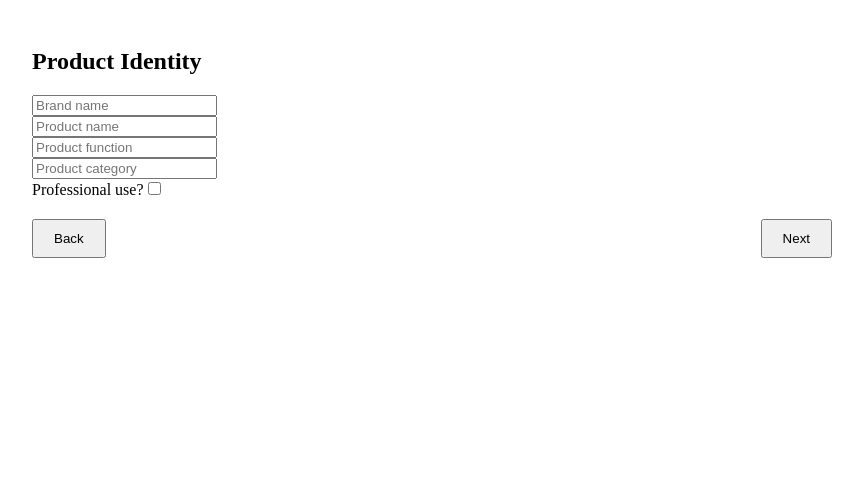
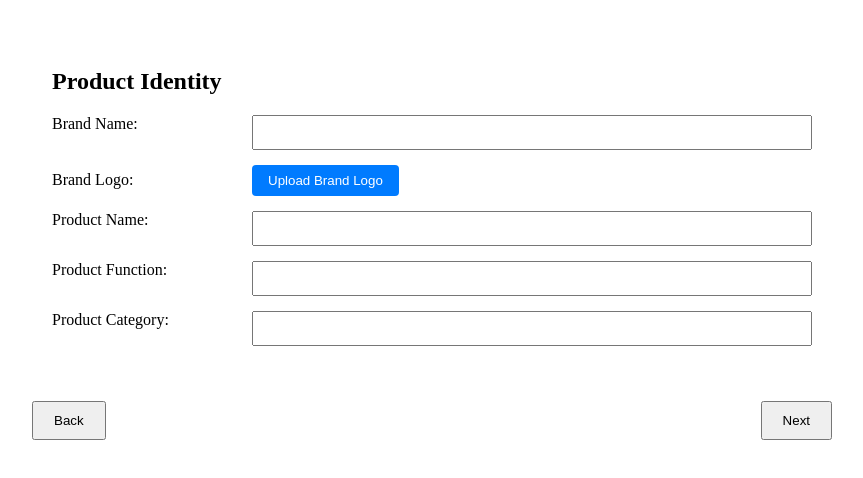
Before and after one commit to admwan/costool-label-app-cra, a React (Create React App) app: page /product-identity in a window 1280 px wide. Shown: the top 478 px of the page, without its empty margins (208-1071 px from the left). Built offline with nearby package versions, Linux system fonts and the light colour scheme.

Commit message:
All pages behave correctly and the flow is OK

```diff
--- a/src/App.js
+++ b/src/App.js
@@ -1,7 +1,14 @@
-import { BrowserRouter as Router, Routes, Route, useNavigate } from 'react-router-dom';
-import { useState } from 'react';
+import { BrowserRouter as Router, Routes, Route, Navigate, useNavigate } from 'react-router-dom';
+import { useState, useEffect } from 'react';
+import { ProductProvider, useProduct } from './context/ProductContext';
 import ErrorModal from './components/ErrorModal';
-import { ProductProvider, useProduct } from './context/ProductContext';
+import WelcomePage from './pages/WelcomePage';
+import ProjectContextPage from './pages/ProjectContextPage';
+import ProductIdentityPage from './pages/ProductIdentityPage';
+import PackagingDataPage from './pages/PackagingDataPage';
+import MarketingClaimsPage from './pages/MarketingClaimsPage';
+import SupplyChainPage from './pages/SupplyChainPage';
+import CompletionPage from './pages/CompletionPage';
 import {
   validateProjectContext,
   validateProductIdentity,
@@ -9,16 +16,11 @@ import {
   validateMarketingClaims,
   validateSupplyChain
 } from './utils/validators';
-import ProjectContextPage from './pages/ProjectContextPage';
-import ProductIdentityPage from './pages/ProductIdentityPage';
-import PackagingDataPage from './pages/PackagingDataPage';
-import MarketingClaimsPage from './pages/MarketingClaimsPage';
-import SupplyChainPage from './pages/SupplyChainPage';
 import './App.css';
 
-// Define pages with their validators
-const pages = [
-  { path: '/', element: <ProjectContextPage />, validator: validateProjectContext },
+// Define pages excluding Welcome and Completion
+const dataEntryPages = [
+  { path: '/project-context', element: <ProjectContextPage />, validator: validateProjectContext },
   { path: '/product-identity', element: <ProductIdentityPage />, validator: validateProductIdentity },
   { path: '/packaging-data', element: <PackagingDataPage />, validator: validatePackagingData },
   { path: '/marketing-claims', element: <MarketingClaimsPage />, validator: validateMarketingClaims },
@@ -30,8 +32,8 @@ function PageWithNavigation({ index }) {
   const { data } = useProduct();
   const [showModal, setShowModal] = useState(false);
   const [modalErrors, setModalErrors] = useState({});
-  const PageComponent = pages[index].element.type;
-  const validator = pages[index].validator;
+  const PageComponent = dataEntryPages[index].element.type;
+  const validator = dataEntryPages[index].validator;
 
   const goNext = () => {
     const validationErrors = validator(data);
@@ -39,18 +41,30 @@ function PageWithNavigation({ index }) {
       setModalErrors(validationErrors);
       setShowModal(true);
     } else {
-      navigate(pages[(index + 1) % pages.length].path);
+      const nextIndex = index + 1;
+      if (nextIndex < dataEntryPages.length) {
+        navigate(dataEntryPages[nextIndex].path);
+      } else {
+        navigate('/completion');
+      }
     }
   };
 
-  const goBack = () => navigate(pages[(index - 1 + pages.length) % pages.length].path);
+  const goBack = () => {
+    const prevIndex = index - 1;
+    if (prevIndex >= 0) {
+      navigate(dataEntryPages[prevIndex].path);
+    } else {
+      navigate('/welcome');
+    }
+  };
 
   return (
     <div className="page-container">
       <PageComponent />
-      <div className="navigation-buttons">
-        <button onClick={goBack}>Back</button>
-        <button onClick={goNext}>Next</button>
+      <div className="navigation-buttons" style={{ marginTop: '20px', display: 'flex', justifyContent: 'space-between' }}>
+        <button onClick={goBack} style={{ padding: '10px 20px' }}>Back</button>
+        <button onClick={goNext} style={{ padding: '10px 20px' }}>Next</button>
       </div>
       {showModal && (
         <ErrorModal
@@ -63,19 +77,26 @@ function PageWithNavigation({ index }) {
 }
 
 
+function App() {
+  // Clear localStorage when the app loads
+  useEffect(() => {
+    localStorage.removeItem('productData');
+  }, []);
 
-function App() {
   return (
     <ProductProvider>
       <Router>
         <Routes>
-          {pages.map((page, index) => (
+          <Route path="/welcome" element={<WelcomePage />} />
+          {dataEntryPages.map((page, index) => (
             <Route
               key={page.path}
               path={page.path}
               element={<PageWithNavigation index={index} />}
             />
           ))}
+          <Route path="/completion" element={<CompletionPage />} />
+          <Route path="*" element={<Navigate to="/welcome" replace />} />
         </Routes>
       </Router>
     </ProductProvider>
--- /dev/null
+++ b/src/pages/CompletionPage.jsx
@@ -0,0 +1,32 @@
+import { useProduct } from "../context/ProductContext";
+
+export default function CompletionPage() {
+  const { data } = useProduct();
+
+  const handleSubmit = () => {
+    alert("Your data has been submitted successfully!");
+    console.log("Submitted data:", data);
+    // Here, you can add logic to send data to a backend or API
+  };
+
+  return (
+    <div style={{ textAlign: 'center', padding: '20px' }}>
+      <h1>Data Entry Complete</h1>
+      <p>You have successfully filled in all the required information.</p>
+      <button
+        onClick={handleSubmit}
+        style={{
+          padding: '10px 20px',
+          fontSize: '16px',
+          backgroundColor: '#28a745',
+          color: 'white',
+          border: 'none',
+          borderRadius: '5px',
+          cursor: 'pointer'
+        }}
+      >
+        Submit Data
+      </button>
+    </div>
+  );
+}
--- a/src/pages/ProductIdentityPage.jsx
+++ b/src/pages/ProductIdentityPage.jsx
@@ -6,63 +6,119 @@ export default function ProductIdentityPage() {
   const { data, update } = useProduct();
   const [errors, setErrors] = useState({});
 
-  const handleBlur = () => {
-    const validationErrors = validateProductIdentity(data);
-    setErrors(validationErrors);
+  const handleFileChange = (e) => {
+    const file = e.target.files[0];
+    if (!file) return;
+
+    const validTypes = ['image/jpeg', 'image/svg+xml', 'application/pdf', 'image/webp'];
+    if (!validTypes.includes(file.type)) {
+      alert('Please upload a valid file (PDF, SVG, JPG, or WEBP).');
+      return;
+    }
+
+    const reader = new FileReader();
+    reader.onload = (event) => {
+      const base64String = event.target.result;
+      update({ brandLogo: base64String, brandLogoName: file.name });
+    };
+    reader.readAsDataURL(file);
   };
 
   return (
-    <div>
+    <div style={{ maxWidth: '800px', margin: '0 auto', padding: '20px' }}>
       <h2>Product Identity</h2>
 
-      <div>
+      <div style={{ display: 'flex', marginBottom: '15px' }}>
+        <label style={{ width: '200px', textAlign: 'left' }}>Brand Name:</label>
+        <div style={{ flex: 1 }}>
           <input
-          placeholder="Brand name"
-          value={data.brand || ""}
-          onChange={(e) => update({ brand: e.target.value })}
-          onBlur={handleBlur}
+            type="text"
+            value={data.brandName || ""}
+            onChange={(e) => update({ brandName: e.target.value })}
+            style={{ width: '100%', padding: '8px', boxSizing: 'border-box' }}
           />
-        {errors.brand && <p className="error">{errors.brand}</p>}
+          {errors.brandName && <p style={{ color: 'red', fontSize: '0.8em', margin: '5px 0 0 0' }}>{errors.brandName}</p>}
+        </div>
       </div>
 
-      <div>
+      <div style={{ display: 'flex', marginBottom: '15px', alignItems: 'center' }}>
+        <label style={{ width: '200px', textAlign: 'left' }}>Brand Logo:</label>
+        <div style={{ flex: 1 }}>
           <input
-          placeholder="Product name"
+            type="file"
+            accept=".pdf,.svg,.jpg,.jpeg,.webp"
+            onChange={handleFileChange}
+            style={{ display: 'none' }}
+            id="brand-logo-upload"
+          />
+          <button
+            type="button"
+            onClick={() => document.getElementById('brand-logo-upload').click()}
+            style={{
+              padding: '8px 16px',
+              backgroundColor: '#007bff',
+              color: 'white',
+              border: 'none',
+              borderRadius: '4px',
+              cursor: 'pointer'
+            }}
+          >
+            Upload Brand Logo
+          </button>
+          {data.brandLogoName && <span style={{ marginLeft: '10px' }}>Selected: {data.brandLogoName}</span>}
+        </div>
+      </div>
+
+      <div style={{ display: 'flex', marginBottom: '15px' }}>
+        <label style={{ width: '200px', textAlign: 'left' }}>Product Name:</label>
+        <div style={{ flex: 1 }}>
+          <input
+            type="text"
             value={data.productName || ""}
             onChange={(e) => update({ productName: e.target.value })}
-          onBlur={handleBlur}
+            style={{ width: '100%', padding: '8px', boxSizing: 'border-box' }}
           />
-        {errors.productName && <p className="error">{errors.productName}</p>}
+          {errors.productName && <p style={{ color: 'red', fontSize: '0.8em', margin: '5px 0 0 0' }}>{errors.productName}</p>}
+        </div>
       </div>
 
-      <div>
+      <div style={{ display: 'flex', marginBottom: '15px' }}>
+        <label style={{ width: '200px', textAlign: 'left' }}>Product Function:</label>
+        <div style={{ flex: 1 }}>
           <input
-          placeholder="Product function"
-          value={data.function || ""}
-          onChange={(e) => update({ function: e.target.value })}
-          onBlur={handleBlur}
+            type="text"
+            value={data.productFunction || ""}
+            onChange={(e) => update({ productFunction: e.target.value })}
+            style={{ width: '100%', padding: '8px', boxSizing: 'border-box' }}
           />
-        {errors.function && <p className="error">{errors.function}</p>}
+          {errors.productFunction && <p style={{ color: 'red', fontSize: '0.8em', margin: '5px 0 0 0' }}>{errors.productFunction}</p>}
+        </div>
       </div>
 
-      <div>
+      <div style={{ display: 'flex', marginBottom: '15px' }}>
+        <label style={{ width: '200px', textAlign: 'left' }}>Product Category:</label>
+        <div style={{ flex: 1 }}>
           <input
-          placeholder="Product category"
-          value={data.category || ""}
-          onChange={(e) => update({ category: e.target.value })}
-          onBlur={handleBlur}
+            type="text"
+            value={data.productCategory || ""}
+            onChange={(e) => update({ productCategory: e.target.value })}
+            style={{ width: '100%', padding: '8px', boxSizing: 'border-box' }}
           />
-        {errors.category && <p className="error">{errors.category}</p>}
+          {errors.productCategory && <p style={{ color: 'red', fontSize: '0.8em', margin: '5px 0 0 0' }}>{errors.productCategory}</p>}
+        </div>
       </div>
 
-      <label>
-        Professional use?
-        <input
-          type="checkbox"
-          checked={data.professional || false}
-          onChange={(e) => update({ professional: e.target.checked })}
+      {/* Display the uploaded image below all input fields */}
+      {data.brandLogo && !data.brandLogoName.endsWith('.pdf') && (
+        <div style={{ marginTop: '20px' }}>
+          <h4>Brand Logo Preview:</h4>
+          <img
+            src={data.brandLogo}
+            alt="Brand Logo Preview"
+            style={{ maxWidth: '200px', maxHeight: '200px', border: '1px solid #ccc' }}
           />
-      </label>
+        </div>
+      )}
     </div>
   );
 }
--- /dev/null
+++ b/src/pages/WelcomePage.jsx
@@ -0,0 +1,63 @@
+import { useNavigate } from 'react-router-dom';
+import { useProduct } from "../context/ProductContext";
+
+export default function WelcomePage() {
+  const navigate = useNavigate();
+  const { reset } = useProduct();
+
+  const handleStartNew = () => {
+    reset();
+    navigate('/project-context');
+  };
+
+  const handleContinue = () => {
+    navigate('/project-context');
+  };
+
+  return (
+    <div style={{ textAlign: 'center', padding: '20px', maxWidth: '800px', margin: '0 auto' }}>
+      <h1>Welcome to LabelReady</h1>
+      <p>
+        LabelReady is a tool designed to help you prepare all the information needed for your product label.
+        This step-by-step guide will ensure you have everything required for compliance and clarity.
+      </p>
+      <h3>How It Works</h3>
+      <ol style={{ textAlign: 'left' }}>
+        <li>Fill in the required information for each section.</li>
+        <li>Navigate through the sections using the Next and Back buttons.</li>
+        <li>Review your information before submission.</li>
+      </ol>
+      <div style={{ marginTop: '20px' }}>
+        <button
+          onClick={handleStartNew}
+          style={{
+            padding: '10px 20px',
+            fontSize: '16px',
+            backgroundColor: '#007bff',
+            color: 'white',
+            border: 'none',
+            borderRadius: '5px',
+            cursor: 'pointer',
+            marginRight: '10px'
+          }}
+        >
+          Start New Session
+        </button>
+        <button
+          onClick={handleContinue}
+          style={{
+            padding: '10px 20px',
+            fontSize: '16px',
+            backgroundColor: '#28a745',
+            color: 'white',
+            border: 'none',
+            borderRadius: '5px',
+            cursor: 'pointer'
+          }}
+        >
+          Continue Previous Session
+        </button>
+      </div>
+    </div>
+  );
+}
--- a/src/utils/validators.js
+++ b/src/utils/validators.js
@@ -7,10 +7,10 @@ export const validateProjectContext = (data) => {
 
 export const validateProductIdentity = (data) => {
   const errors = {};
-  if (!data.brand) errors.brand = "Brand name is required";
+  if (!data.brandName) errors.brandName = "Brand name is required";
   if (!data.productName) errors.productName = "Product name is required";
-  if (!data.function) errors.function = "Product function is required";
-  if (!data.category) errors.category = "Product category is required";
+  if (!data.productFunction) errors.productFunction = "Product function is required";
+  if (!data.productCategory) errors.productCategory = "Product category is required";
   return errors;
 };
 
```
Also changed, not shown: src/context/ProductContext.jsx (+6 -2 lines), src/pages/PackagingDataPage.jsx (+11 -0 lines). Lines whose indentation alone changed are shown as unchanged.
